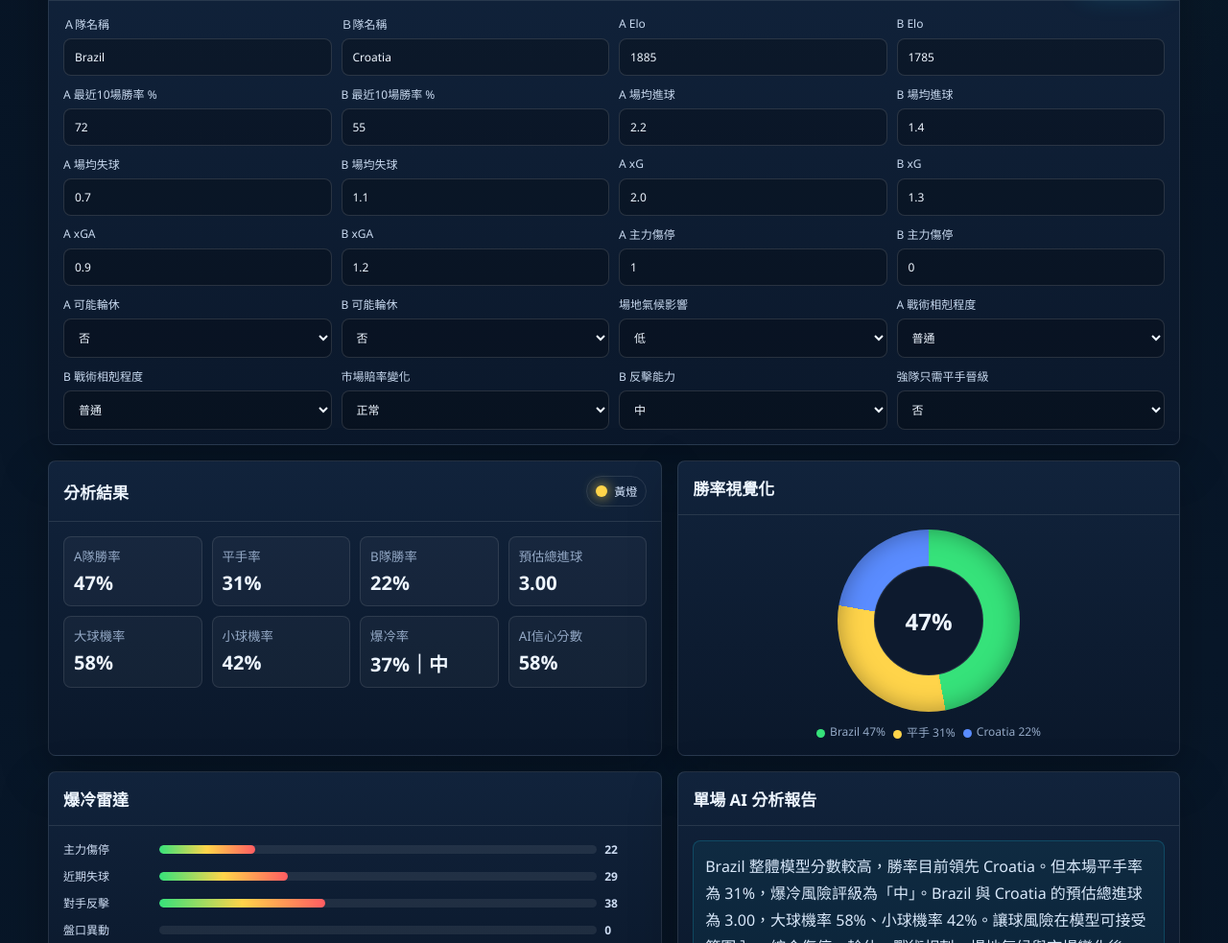
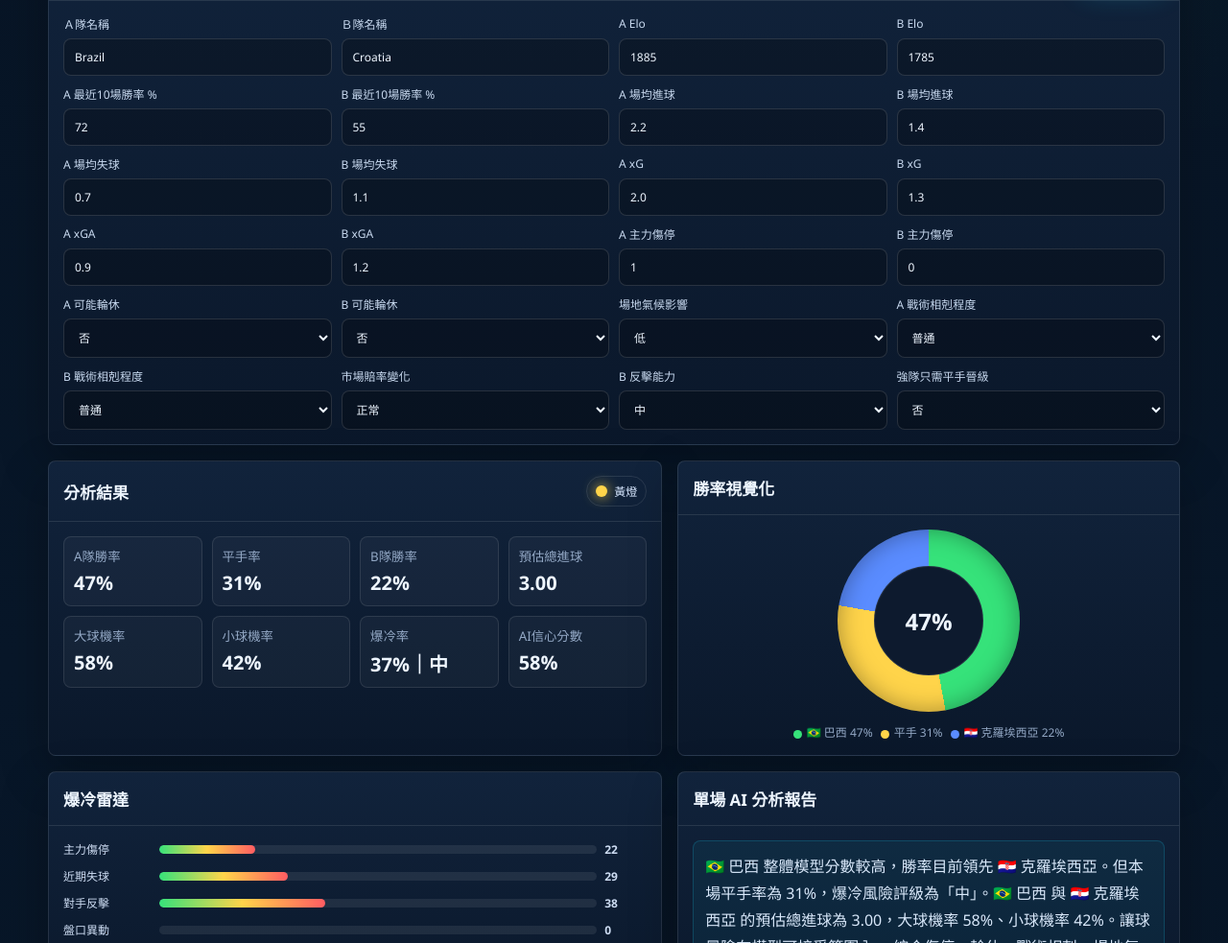
Before and after one commit to shark7763-del/world-cup-winrate-pro, a plain HTML site: page index.html in a window 1280 px wide. Shown: the part 1817-2800 px from the top of the page at 96% size. Drawn offline with Linux system fonts and the light colour scheme.

Commit message:
Add flags and Chinese team names

```diff
--- a/index.html
+++ b/index.html
@@ -647,8 +647,9 @@
         </div>
         <div class="card-body">
           <div class="form-grid">
-            <label>Ａ隊名稱<input id="teamA" value="Brazil"></label>
-            <label>Ｂ隊名稱<input id="teamB" value="Croatia"></label>
+            <label>Ａ隊名稱<input id="teamA" value="Brazil" list="teamOptions"></label>
+            <label>Ｂ隊名稱<input id="teamB" value="Croatia" list="teamOptions"></label>
+            <datalist id="teamOptions"></datalist>
             <label>A Elo<input id="eloA" type="number" value="1885"></label>
             <label>B Elo<input id="eloB" type="number" value="1785"></label>
             <label>A 最近10場勝率 %<input id="formA" type="number" value="72"></label>
@@ -808,6 +809,67 @@
       "South Africa","Tunisia","Algeria","New Zealand","Wales","Scotland","Norway","Turkey"
     ];
 
+    const teamInfo = {
+      "Brazil": { flag: "🇧🇷", zh: "巴西" },
+      "Argentina": { flag: "🇦🇷", zh: "阿根廷" },
+      "France": { flag: "🇫🇷", zh: "法國" },
+      "England": { flag: "🏴", zh: "英格蘭" },
+      "Spain": { flag: "🇪🇸", zh: "西班牙" },
+      "Germany": { flag: "🇩🇪", zh: "德國" },
+      "Portugal": { flag: "🇵🇹", zh: "葡萄牙" },
+      "Netherlands": { flag: "🇳🇱", zh: "荷蘭" },
+      "Belgium": { flag: "🇧🇪", zh: "比利時" },
+      "Croatia": { flag: "🇭🇷", zh: "克羅埃西亞" },
+      "Uruguay": { flag: "🇺🇾", zh: "烏拉圭" },
+      "Mexico": { flag: "🇲🇽", zh: "墨西哥" },
+      "USA": { flag: "🇺🇸", zh: "美國" },
+      "Canada": { flag: "🇨🇦", zh: "加拿大" },
+      "Japan": { flag: "🇯🇵", zh: "日本" },
+      "Korea Republic": { flag: "🇰🇷", zh: "韓國" },
+      "Australia": { flag: "🇦🇺", zh: "澳洲" },
+      "Saudi Arabia": { flag: "🇸🇦", zh: "沙烏地阿拉伯" },
+      "Morocco": { flag: "🇲🇦", zh: "摩洛哥" },
+      "Senegal": { flag: "🇸🇳", zh: "塞內加爾" },
+      "Nigeria": { flag: "🇳🇬", zh: "奈及利亞" },
+      "Ghana": { flag: "🇬🇭", zh: "迦納" },
+      "Cameroon": { flag: "🇨🇲", zh: "喀麥隆" },
+      "Egypt": { flag: "🇪🇬", zh: "埃及" },
+      "Italy": { flag: "🇮🇹", zh: "義大利" },
+      "Switzerland": { flag: "🇨🇭", zh: "瑞士" },
+      "Denmark": { flag: "🇩🇰", zh: "丹麥" },
+      "Sweden": { flag: "🇸🇪", zh: "瑞典" },
+      "Poland": { flag: "🇵🇱", zh: "波蘭" },
+      "Serbia": { flag: "🇷🇸", zh: "塞爾維亞" },
+      "Colombia": { flag: "🇨🇴", zh: "哥倫比亞" },
+      "Chile": { flag: "🇨🇱", zh: "智利" },
+      "Ecuador": { flag: "🇪🇨", zh: "厄瓜多" },
+      "Peru": { flag: "🇵🇪", zh: "秘魯" },
+      "Costa Rica": { flag: "🇨🇷", zh: "哥斯大黎加" },
+      "Jamaica": { flag: "🇯🇲", zh: "牙買加" },
+      "Qatar": { flag: "🇶🇦", zh: "卡達" },
+      "Iran": { flag: "🇮🇷", zh: "伊朗" },
+      "Iraq": { flag: "🇮🇶", zh: "伊拉克" },
+      "UAE": { flag: "🇦🇪", zh: "阿聯酋" },
+      "South Africa": { flag: "🇿🇦", zh: "南非" },
+      "Tunisia": { flag: "🇹🇳", zh: "突尼西亞" },
+      "Algeria": { flag: "🇩🇿", zh: "阿爾及利亞" },
+      "New Zealand": { flag: "🇳🇿", zh: "紐西蘭" },
+      "Wales": { flag: "🏴", zh: "威爾斯" },
+      "Scotland": { flag: "🏴", zh: "蘇格蘭" },
+      "Norway": { flag: "🇳🇴", zh: "挪威" },
+      "Turkey": { flag: "🇹🇷", zh: "土耳其" }
+    };
+
+    function displayTeam(team) {
+      const info = teamInfo[team];
+      return info ? `${info.flag} ${info.zh}` : team;
+    }
+
+    function teamOptionText(team) {
+      const info = teamInfo[team];
+      return info ? `${team}｜${info.flag} ${info.zh}` : team;
+    }
+
     const baseRatings = Object.fromEntries(teams.map((team, i) => [
       team,
       {
@@ -947,7 +1009,7 @@
         const node = document.createElement("div");
         node.className = "match";
         node.innerHTML = `
-          <div class="teams"><span>${match.home}</span><span class="vs">VS</span><span>${match.away}</span></div>
+          <div class="teams"><span>${displayTeam(match.home)}</span><span class="vs">VS</span><span>${displayTeam(match.away)}</span></div>
           <div class="meta"><span>${match.time}</span><span>${match.group}</span><span>${match.venue}</span></div>
           <div class="prob-row">
             <div class="prob"><small>主勝率</small><b>${pct(model.winA)}</b><div class="meter"><i style="width:${model.winA}%"></i></div></div>
@@ -962,10 +1024,16 @@
           updateTodayPie();
         });
         list.appendChild(node);
-        select.add(new Option(`${match.home} vs ${match.away}`, index));
+        select.add(new Option(`${displayTeam(match.home)} vs ${displayTeam(match.away)}`, index));
       });
       select.value = selectedMatchIndex;
       updateTodayPie();
+    }
+
+    function renderTeamOptions() {
+      document.getElementById("teamOptions").innerHTML = teams
+        .map(team => `<option value="${team}">${teamOptionText(team)}</option>`)
+        .join("");
     }
 
     function updateTodayPie() {
@@ -1016,9 +1084,9 @@
       document.getElementById("singlePie").style.background = `conic-gradient(var(--green) 0deg ${a}deg, var(--yellow) ${a}deg ${d}deg, var(--blue) ${d}deg 360deg)`;
       document.getElementById("singlePieCenter").textContent = pct(Math.max(model.winA, model.winB));
       document.getElementById("singleLegend").innerHTML = `
-        <span><i class="dot" style="background:var(--green)"></i>${data.teamA} ${pct(model.winA)}</span>
+        <span><i class="dot" style="background:var(--green)"></i>${displayTeam(data.teamA)} ${pct(model.winA)}</span>
         <span><i class="dot" style="background:var(--yellow)"></i>平手 ${pct(model.draw)}</span>
-        <span><i class="dot" style="background:var(--blue)"></i>${data.teamB} ${pct(model.winB)}</span>
+        <span><i class="dot" style="background:var(--blue)"></i>${displayTeam(data.teamB)} ${pct(model.winB)}</span>
       `;
 
       const favSide = model.favoriteName === data.teamA ? "A" : "B";
@@ -1036,9 +1104,9 @@
 
       const riskText = model.riskColor === "green" ? "綠燈觀察場" : model.riskColor === "yellow" ? "黃燈觀察場" : model.riskColor === "red" ? "紅燈高風險場" : "黑燈資訊不穩場";
       document.getElementById("aiReport").textContent =
-        `${model.favoriteName} 整體模型分數較高，勝率目前領先 ${model.dogName}。` +
+        `${displayTeam(model.favoriteName)} 整體模型分數較高，勝率目前領先 ${displayTeam(model.dogName)}。` +
         `但本場平手率為 ${pct(model.draw)}，爆冷風險評級為「${model.upsetLevel}」。` +
-        `${data.teamA} 與 ${data.teamB} 的預估總進球為 ${model.expectedGoals.toFixed(2)}，大球機率 ${pct(model.over)}、小球機率 ${pct(model.under)}。` +
+        `${displayTeam(data.teamA)} 與 ${displayTeam(data.teamB)} 的預估總進球為 ${model.expectedGoals.toFixed(2)}，大球機率 ${pct(model.over)}、小球機率 ${pct(model.under)}。` +
         `${model.handicapRisk} 綜合傷停、輪休、戰術相剋、場地氣候與市場變化後，建議列為${riskText}。`;
     }
 
@@ -1066,7 +1134,7 @@
     function renderGroupControls() {
       const select = document.getElementById("groupSelect");
       select.innerHTML = "";
-      groups.forEach((group, i) => select.add(new Option(`${group.name}｜${group.teams.join("、")}`, i)));
+      groups.forEach((group, i) => select.add(new Option(`${group.name}｜${group.teams.map(displayTeam).join("、")}`, i)));
       select.value = currentGroupIndex;
       renderScoreInputs();
       renderGroupTables();
@@ -1085,11 +1153,11 @@
         const row = scores[key][i] || {};
         return `
           <div class="score-row">
-            <span>${a}</span>
+            <span>${displayTeam(a)}</span>
             <input data-game="${i}" data-side="a" type="number" min="0" value="${row.a ?? ""}" placeholder="-">
             <span>:</span>
             <input data-game="${i}" data-side="b" type="number" min="0" value="${row.b ?? ""}" placeholder="-">
-            <span>${b}</span>
+            <span>${displayTeam(b)}</span>
           </div>
         `;
       }).join("");
@@ -1127,7 +1195,7 @@
       rank.forEach((row, i) => row.qualify = i < 2 ? 92 - i * 10 : i === 2 ? 46 : 18);
       document.getElementById("groupTable").innerHTML = `
         <thead><tr><th>#</th><th>隊伍</th><th>積分</th><th>淨勝球</th><th>進球</th><th>32強機率</th></tr></thead>
-        <tbody>${rank.map((r, i) => `<tr><td>${i + 1}</td><td>${r.team}${i < 2 ? " ★" : ""}</td><td>${r.pts}</td><td>${r.gd}</td><td>${r.gf}</td><td>${pct(r.qualify)}</td></tr>`).join("")}</tbody>
+        <tbody>${rank.map((r, i) => `<tr><td>${i + 1}</td><td>${displayTeam(r.team)}${i < 2 ? " ★" : ""}</td><td>${r.pts}</td><td>${r.gd}</td><td>${r.gf}</td><td>${pct(r.qualify)}</td></tr>`).join("")}</tbody>
       `;
 
       const thirds = groups.map(groupItem => {
@@ -1137,7 +1205,7 @@
       }).sort((a, b) => b.pts - a.pts || b.gd - a.gd || b.gf - a.gf);
       document.getElementById("thirdTable").innerHTML = `
         <thead><tr><th>#</th><th>組別</th><th>隊伍</th><th>積分</th><th>淨勝球</th><th>最佳第三機率</th></tr></thead>
-        <tbody>${thirds.map((r, i) => `<tr><td>${i + 1}</td><td>${r.group}</td><td>${r.team}${i < 8 ? " ▲" : ""}</td><td>${r.pts}</td><td>${r.gd}</td><td>${pct(r.q32)}</td></tr>`).join("")}</tbody>
+        <tbody>${thirds.map((r, i) => `<tr><td>${i + 1}</td><td>${r.group}</td><td>${displayTeam(r.team)}${i < 8 ? " ▲" : ""}</td><td>${r.pts}</td><td>${r.gd}</td><td>${pct(r.q32)}</td></tr>`).join("")}</tbody>
       `;
     }
 
@@ -1207,14 +1275,14 @@
       document.getElementById("championRank").innerHTML = rows.slice(0, 10).map((r, i) => `
         <div class="rank-item">
           <span class="rank-num">${i + 1}</span>
-          <div><b>${r.team}</b><div class="champ-bar"><i style="width:${r.champion}%"></i></div></div>
+          <div><b>${displayTeam(r.team)}</b><div class="champ-bar"><i style="width:${r.champion}%"></i></div></div>
           <b>${r.champion.toFixed(1)}%</b>
         </div>
       `).join("");
       document.getElementById("stageTable").innerHTML = `
         <thead><tr><th>隊伍</th><th>小組出線</th><th>進16強</th><th>進8強</th><th>進4強</th><th>進決賽</th><th>奪冠</th></tr></thead>
         <tbody>${rows.slice(0, 24).map(r => `
-          <tr><td>${r.team}</td><td>${r.group.toFixed(1)}%</td><td>${r.r16.toFixed(1)}%</td><td>${r.r8.toFixed(1)}%</td><td>${r.r4.toFixed(1)}%</td><td>${r.final.toFixed(1)}%</td><td>${r.champion.toFixed(1)}%</td></tr>
+          <tr><td>${displayTeam(r.team)}</td><td>${r.group.toFixed(1)}%</td><td>${r.r16.toFixed(1)}%</td><td>${r.r8.toFixed(1)}%</td><td>${r.r4.toFixed(1)}%</td><td>${r.final.toFixed(1)}%</td><td>${r.champion.toFixed(1)}%</td></tr>
         `).join("")}</tbody>
       `;
     }
@@ -1236,6 +1304,7 @@
     document.getElementById("scoreGrid").addEventListener("input", saveScoresFromInputs);
     document.getElementById("simulateBtn").addEventListener("click", renderSimulation);
 
+    renderTeamOptions();
     renderToday();
     renderSingle();
     renderGroupControls();
```
